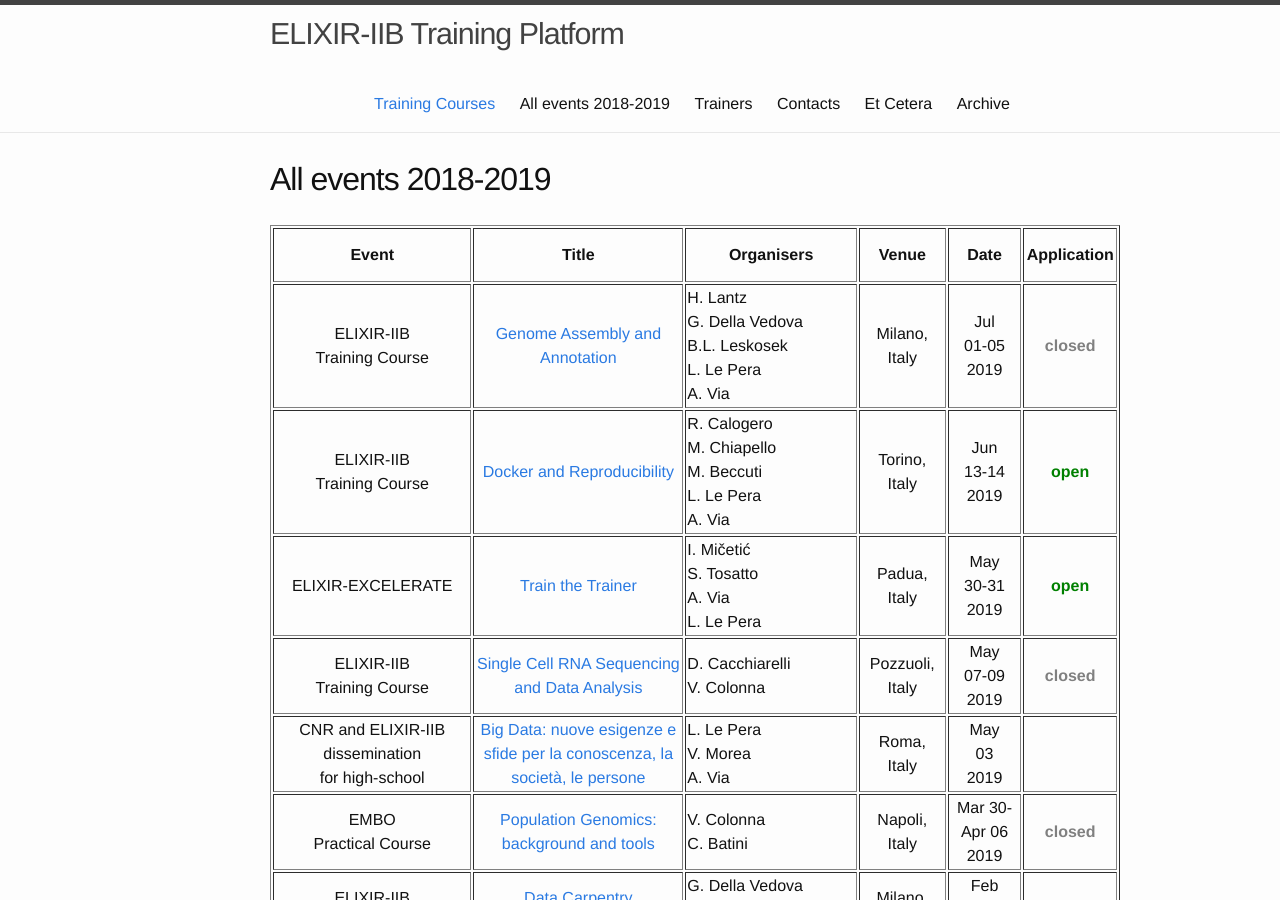
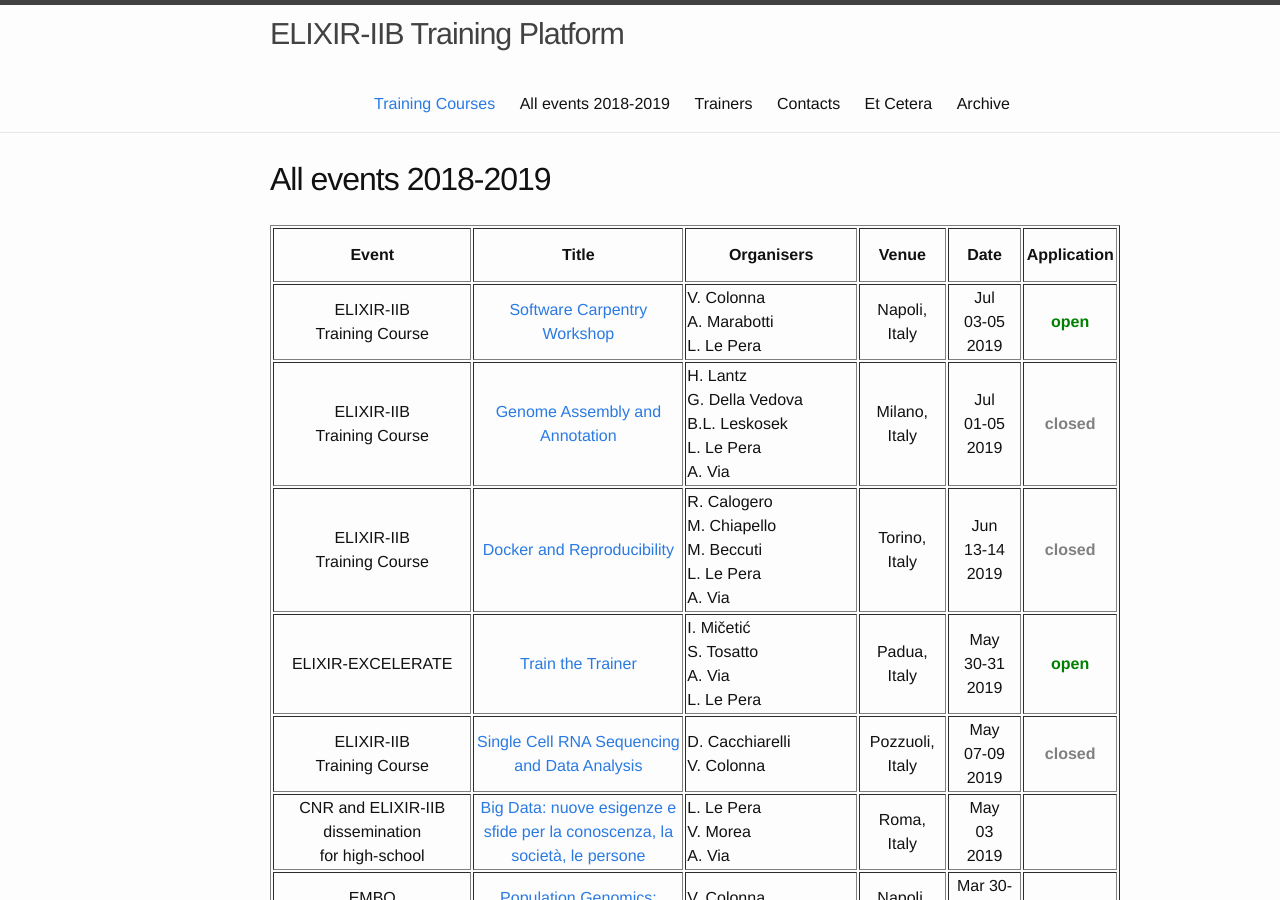
Before and after one commit to ELIXIR-IIB-training/website, a Jekyll site: the page built from _pages/01-all_events.md, in a window 1280 px wide and 900 px high. Built offline with Jekyll 4.4.1, drawn with Linux system fonts in a browser that asks for light colours.

Commit message:
Added SWC Naples Juky 2019 AND Updated status colour

```diff
--- a/_pages/01-all_events.md
+++ b/_pages/01-all_events.md
@@ -15,6 +15,14 @@ permalink: /all_events_2018_2019/
 </tr>
 <tr>
 <td height="50" align="center">ELIXIR-IIB<br>Training Course</td>
+   <td height="50" width="220" align="center"><a href="https://elixir-iib-training.github.io/website/2019/07/05/SWC-Napoli.html">Software Carpentry Workshop</a></td>
+   <td height="50" width="150">V. Colonna<br>A. Marabotti<br>L. Le Pera</td>
+   <td height="50" align="center">Napoli,<br>Italy</td>
+   <td height="50" width="75" align="center">Jul<br>03-05<br>2019</td>
+   <td height="50" align="center"><font color="green"><b>open</b></font></td>
+</tr>
+<tr>
+<td height="50" align="center">ELIXIR-IIB<br>Training Course</td>
    <td height="50" width="220" align="center"><a href="https://elixir-iib-training.github.io/website/2019/07/01/Genome-Assembly_Milano-Bicocca.html">Genome Assembly and Annotation</a></td>
    <td height="50" width="150">H. Lantz<br>G. Della Vedova<br>B.L. Leskosek<br>L. Le Pera<br>A. Via</td>
    <td height="50" align="center">Milano,<br>Italy</td>
@@ -27,7 +35,7 @@ permalink: /all_events_2018_2019/
    <td height="50" width="150">R. Calogero<br>M. Chiapello<br>M. Beccuti<br>L. Le Pera<br>A. Via</td>
    <td height="50" align="center">Torino,<br>Italy</td>
    <td height="50" width="75" align="center">Jun<br>13-14<br>2019</td>
-   <td height="50" align="center"><font color="green"><b>open</b></font></td>
+   <td height="50" align="center"><font color="grey"><b>closed</b></font></td>
 </tr>
 <tr>
 <td height="50" align="center">ELIXIR-EXCELERATE</td>
```
